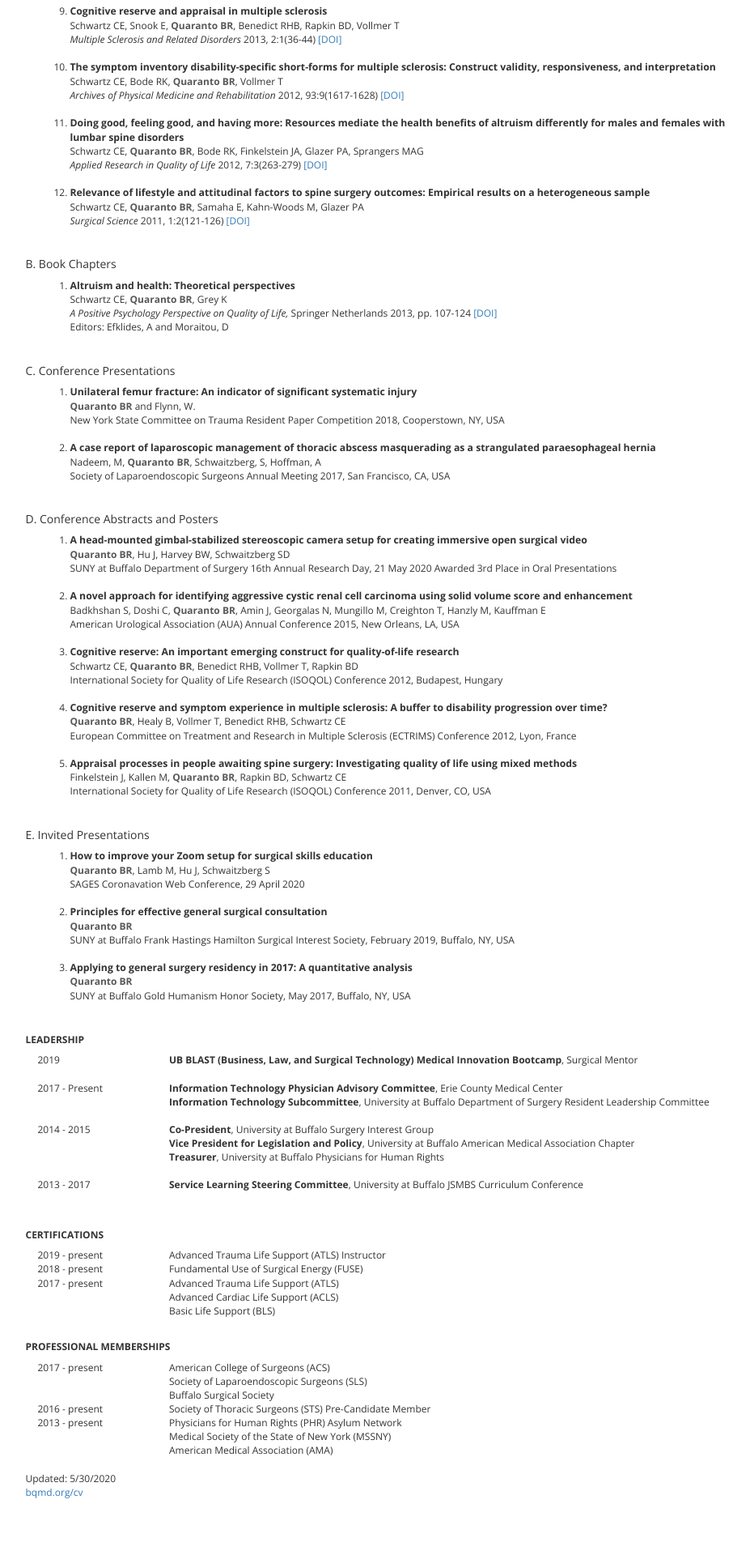
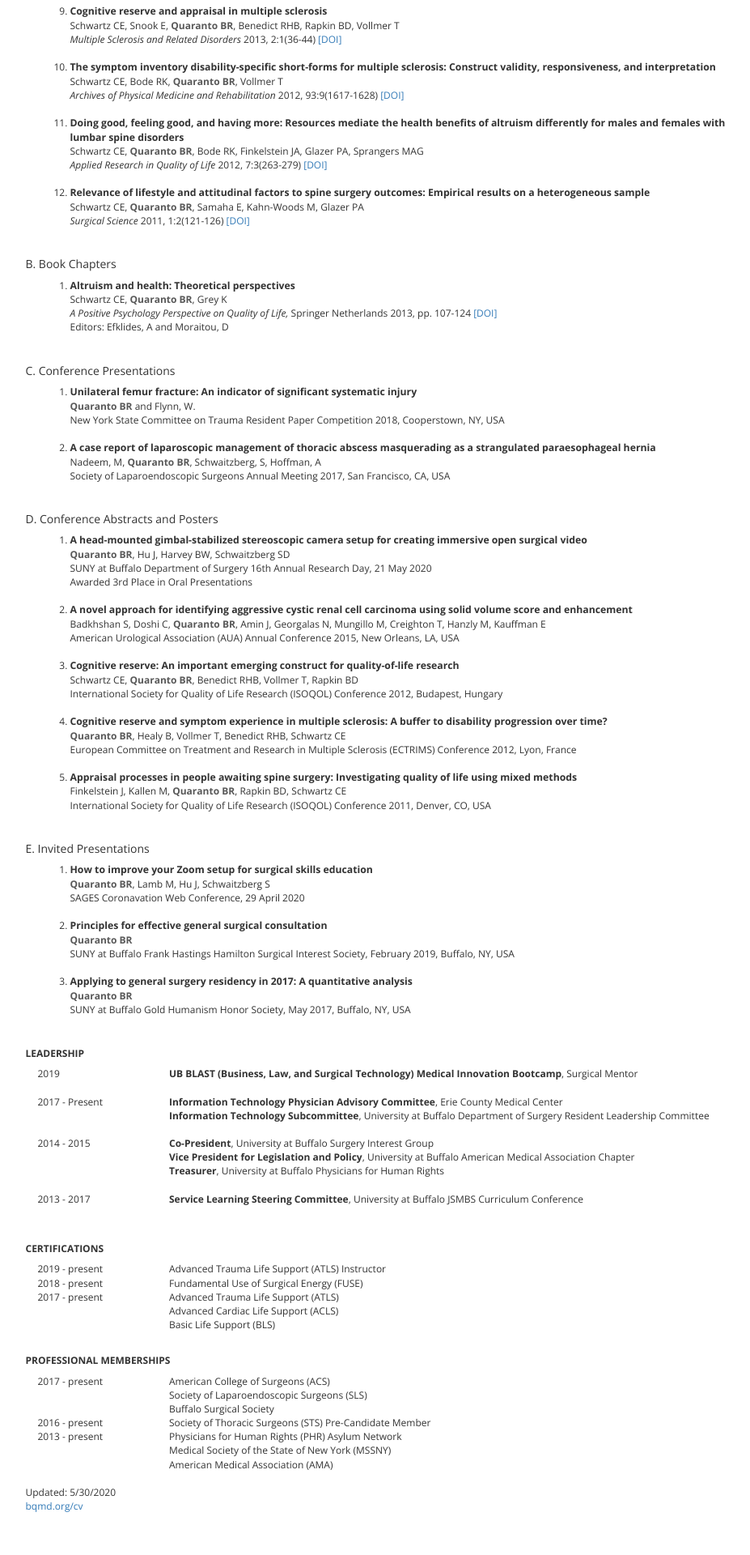
Before and after one commit to bquarant/bquarant.github.com, a Jekyll site: the page cv/index.html, which Jekyll copies as it is, in a window 1280 px wide. Shown: the part 2319-4239 px from the top of the page at 81% size, without its empty margins (121-1048 px from the left). Built offline with Jekyll 4.4.1, drawn with Linux system fonts in a browser that asks for light colours.

Commit message:
missed a br

```diff
--- a/cv/index.html
+++ b/cv/index.html
@@ -424,7 +424,7 @@
 		<li>
 			<span class="title">A head-mounted gimbal-stabilized stereoscopic camera setup for creating immersive open surgical video</span><br>
 			<span class="details"><b style="color: #595959;">Quaranto BR</b>, Hu J, Harvey BW, Schwaitzberg SD</span><br>
-			<span class="details">SUNY at Buffalo Department of Surgery 16th Annual Research Day, 21 May 2020</span>
+			<span class="details">SUNY at Buffalo Department of Surgery 16th Annual Research Day, 21 May 2020</span><br>
 			<span class="details">Awarded 3rd Place in Oral Presentations</span>
 		</li>
 		</div>
```
